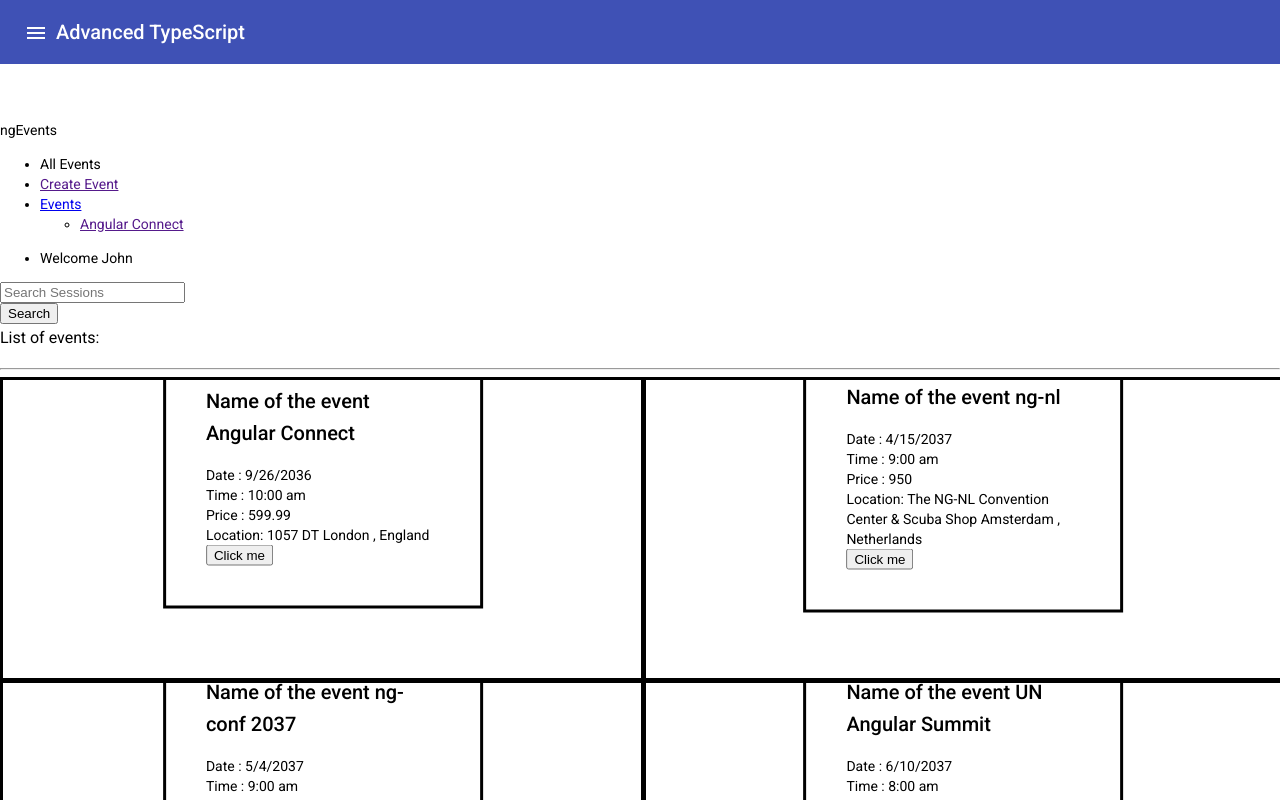
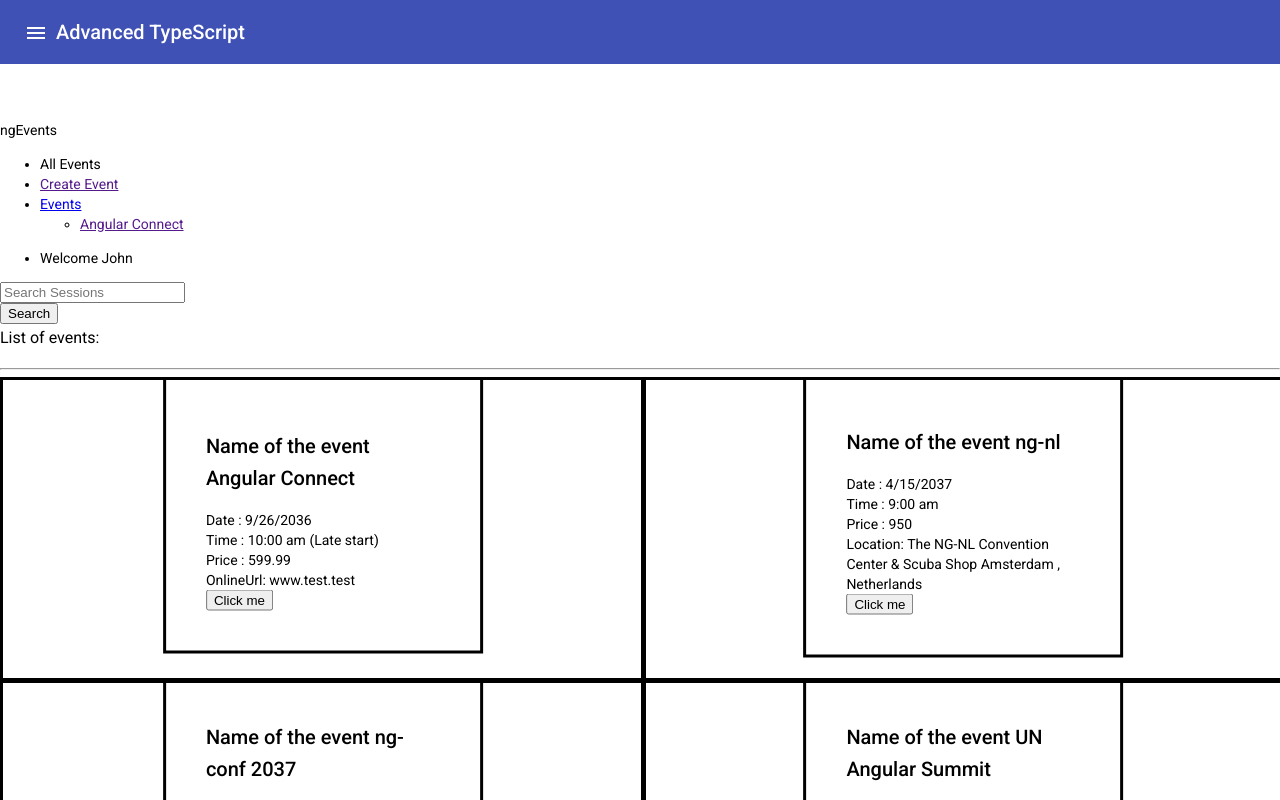
Before and after one commit to mpepe16/Photo-galery---MEAN-stack, an Angular app in the folder Client/: page / in a window 1280 px wide. Shown: the top 800 px of the page. Built offline with nearby package versions, Linux system fonts and the light colour scheme.

Commit message:
Add: ngClass for styling.

```diff
--- a/Client/src/app/events/event-thumbnail/event-thumbnail.component.html
+++ b/Client/src/app/events/event-thumbnail/event-thumbnail.component.html
@@ -1,14 +1,22 @@
 <div class="events">
     <br>
     <br>
-    <h2>Name of the event {{event.name}}</h2>
-    <div>Date : {{event.date}}</div>
-    <div>Time : {{event.time}}</div>
-    <div>Price : {{event.price}}</div>
-    <div>
-        <span>Location: {{event.location.address}}</span>
+    <h2>Name of the event {{event?.name}}</h2>
+    <div>Date : {{event?.date}}</div>
+    <div [ngClass] = "{green: event?.time === '8:00 am' ,
+                    bold : event?.time === '8:00 am'}" [ngSwitch]="event?.time">
+        Time : {{event?.time}}
+        <span *ngSwitchCase ="'8:00 am'">(Early start)</span>
+        <span *ngSwitchCase ="'10:00 am'">(Late start)</span>
+        <span *ngSwtichDefault>Normal start</span></div>
+    <div>Price : {{event?.price}}</div>
+    <div *ngIf="event?.location">
+        <span>Location: {{event?.location.address}}</span>
         <span>&nbsp;</span>
-        <span>{{event.location.city}} , {{event.location.country}}</span>
+        <span>{{event?.location.city}} , {{event?.location.country}}</span>
+    </div>
+    <div *ngIf="event?.onlineUrl">
+        OnlineUrl: {{event?.onlineUrl}}
     </div>
     <button>Click me</button>
 </div>
--- a/Client/src/app/events/event-thumbnail/event-thumbnail.component.scss
+++ b/Client/src/app/events/event-thumbnail/event-thumbnail.component.scss
@@ -1,8 +1,15 @@
 .events {
     position: absolute;
     left: 50%;
-    top: 25%;
+    top: 40%;
     transform: translate(-50%, -50%);
     padding: 40px;
     border-style: solid;
     }
+.green {
+    color : green !important;
+}
+
+.bold {
+    font-weight: bold ;
+}
--- a/Client/src/app/events/events-list/events-list.component.ts
+++ b/Client/src/app/events/events-list/events-list.component.ts
@@ -15,11 +15,7 @@ export class EventsListComponent implements OnInit {
       time: '10:00 am',
       price: 599.99,
       imageUrl: '/app/assets/images/angularconnect-shield.png',
-      location: {
-        address: '1057 DT',
-        city: 'London',
-        country: 'England'
-      },
+      onlineUrl : 'www.test.test',
       sessions: [
         {
           id: 1,
```
